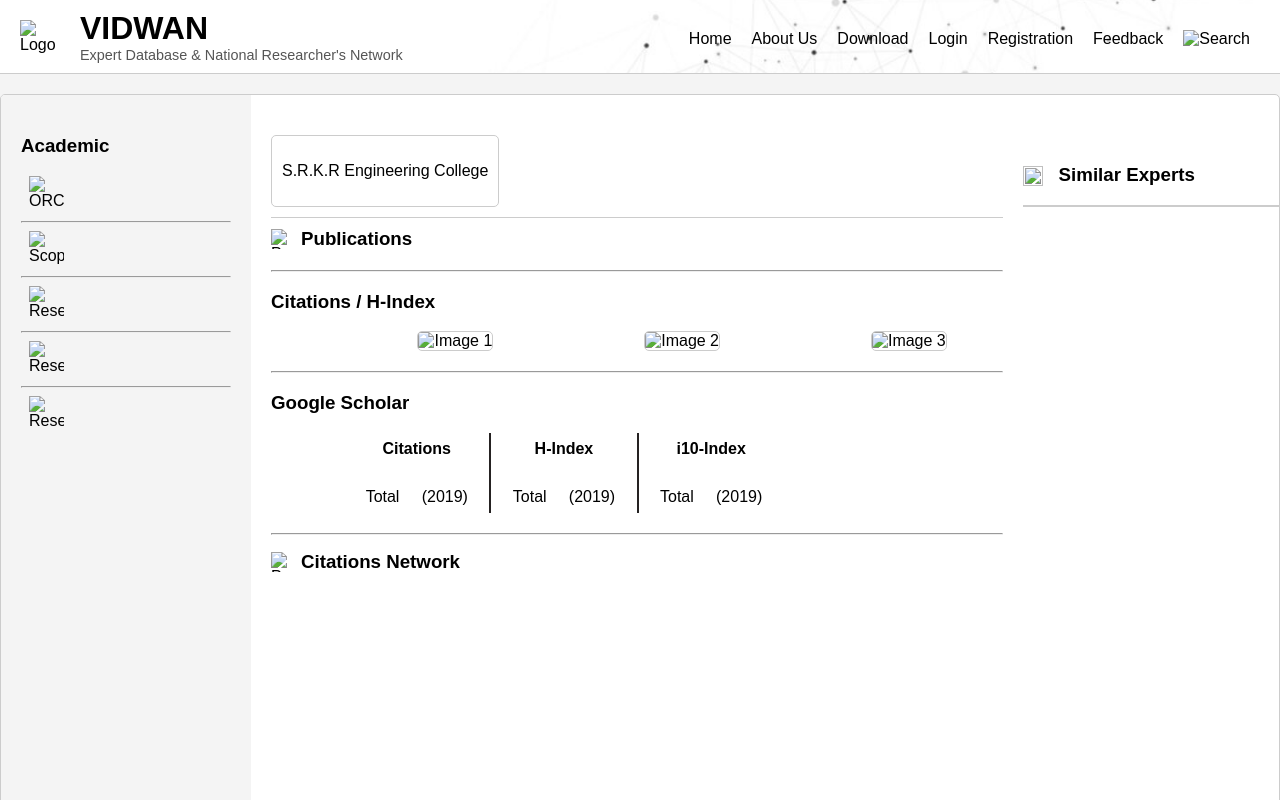
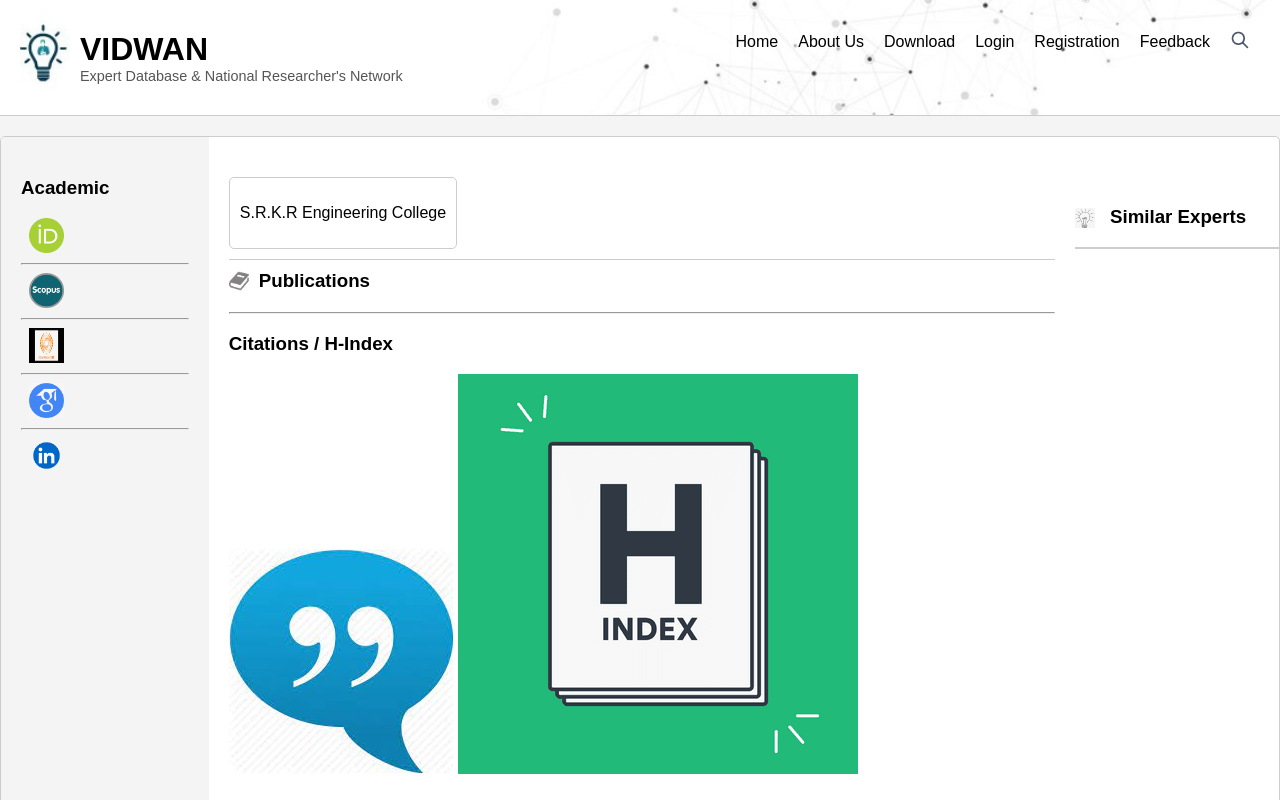
Before and after one commit to manikanta9275/faculty_manag, a plain HTML site: page details1.html in a window 1280 px wide. Shown: the top 800 px of the page. Drawn offline with nearby package versions, Linux system fonts and the light colour scheme; no server answers; files whose address does not match are found by name.

Commit message:
Your commit message here

```diff
--- a/details1.html
+++ b/details1.html
@@ -300,7 +300,7 @@ displayFacultyDetails();
     <header>
         <div class="header-content">
             <div class="title-section">
-                <img src="images/vidwan-logo.jpg" alt="Logo" class="logo">
+                <img src="assets/vidwan-logo.jpg" alt="Logo" class="logo">
                 <div class="title-text">
                     <h1>VIDWAN</h1>
                     <p>Expert Database & National Researcher's Network</p>
@@ -331,7 +331,7 @@ displayFacultyDetails();
                     </li>
                     <li><a href="#">Registration</a></li>
                     <li><a href="#">Feedback</a></li>
-                    <li><a href="#"><img src="images/search_icon.webp" alt="Search" class="search-icon"></a></li>
+                    <li><a href="#"><img src="assets/search_icon.webp" alt="Search" class="search-icon"></a></li>
                 </ul>
             </nav>
         </div>
@@ -339,32 +339,32 @@ displayFacultyDetails();
     <main>
         <div class="profile-container">
             <div class="profile-sidebar">
-                <!-- <img src="images/blank-profile.webp" alt="Profile Picture" class="profile-pic"> -->
+                <!-- <img src="assets/blank-profile.webp" alt="Profile Picture" class="profile-pic"> -->
                 <div class="profile-image-container" id="facultyImageContainer"></div>
                 <div class="academic-info">
                     <h3>Academic</h3>
                     <div class="academic-item">
-                        <img src="images/ORCID_iD.svg.png" alt="ORCID">
+                        <img src="assets/ORCID_iD.svg.png" alt="ORCID">
                         <div class="text-info" id="orcidLink"></div>
                     </div>
                     <hr>
                     <div class="academic-item">
-                        <img src="images/scopus.png" alt="Scopus">
+                        <img src="assets/scopus.png" alt="Scopus">
                         <div class="text-info" id="scopusLink"></div>
                     </div>
                     <hr>
                     <div class="academic-item">
-                        <img src="images/researcher.jpg" alt="Researcher ID">
+                        <img src="assets/researcher.jpg" alt="Researcher ID">
                         <div class="text-info" id="wosLink"></div>
                     </div>
                     <hr>
                     <div class="academic-item">
-                        <img src="images/Google-schoalar.jpg" alt="Researcher ID">
+                        <img src="assets/Google-schoalar.jpg" alt="Researcher ID">
                         <div class="text-info" id="googleScholarLink"></div>
                     </div>
                     <hr>
                     <div class="academic-item">
-                        <img src="images/linkedin.webp" alt="Researcher ID">
+                        <img src="assets/linkedin.webp" alt="Researcher ID">
                         <div class="text-info" id="linkedinLink"></div>
                     </div>
 
@@ -379,7 +379,7 @@ displayFacultyDetails();
                     <!-- <button class="publications-button">Publications 2011-2024</button> -->
                 </div>
                 <div class="publications">
-                    <img src="images/book.png" alt="Publications Icon">
+                    <img src="assets/book.png" alt="Publications Icon">
                     <h3>Publications</h3>
                 </div>
                 <div class="articles-box">
@@ -390,10 +390,10 @@ displayFacultyDetails();
                 <hr>
                 <div class="citations">
                     <h3>Citations / H-Index</h3>
-                    <div class="citation-images">
-                        <img src="images/citations.jpg" alt="Image 1">
-                        <img src="images/h.png" alt="Image 2">
-                        <img src="images/crossref.jpg" alt="Image 3">
+                    <div class="citation-assets">
+                        <img src="assets/citations.jpg" alt="Image 1">
+                        <img src="assets/h.png" alt="Image 2">
+                        <img src="assets/crossref.jpg" alt="Image 3">
                     </div>
                 </div>
                 <hr>
@@ -424,7 +424,7 @@ displayFacultyDetails();
                 </div>
                 <hr><br>
                 <div class="publications">
-                    <img src="images/chord-diagram.png" alt="Publications Icon">
+                    <img src="assets/chord-diagram.png" alt="Publications Icon">
                     <h3>Citations Network</h3>
                 </div>
                 <!-- <button class="edit-profile-button">Edit Profile</button> -->
@@ -432,7 +432,7 @@ displayFacultyDetails();
                 <div id="chart"></div>
             </div>
                 <div class="similar-experts-list">
-                    <h3><img src="images/bulb.png" class="bulb-icon"> Similar Experts</h3>
+                    <h3><img src="assets/bulb.png" class="bulb-icon"> Similar Experts</h3>
                     <div class="scrollable-table-container">
                         <table class="experts-table">
                             <tbody id="facultyTableBody"></tbody>
```
